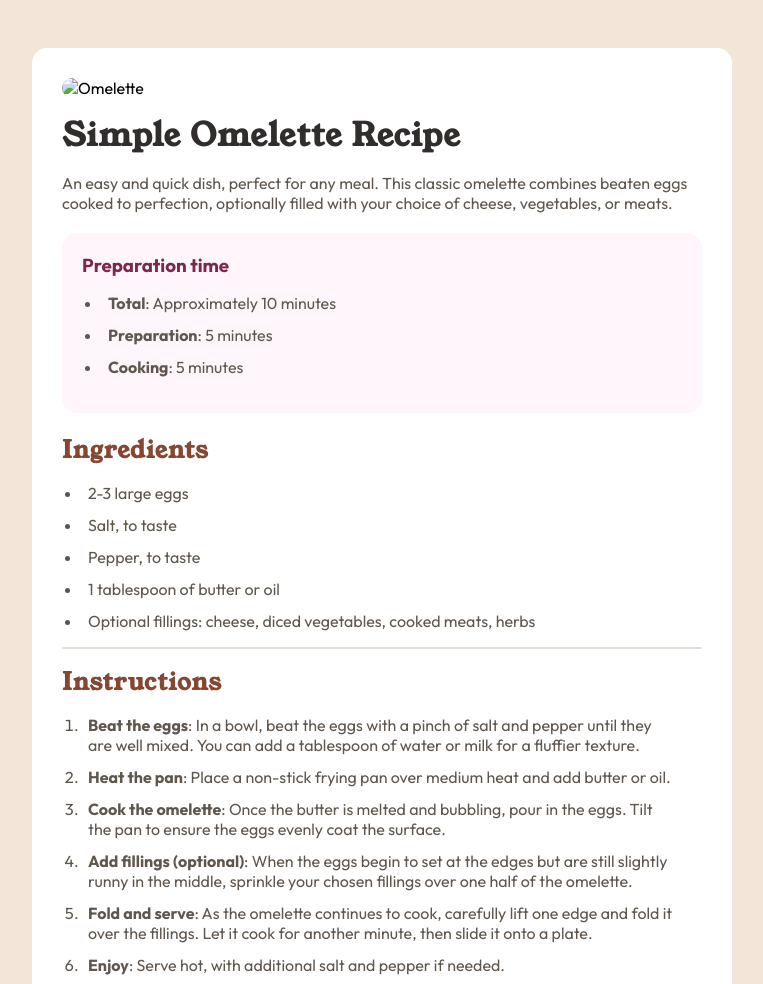
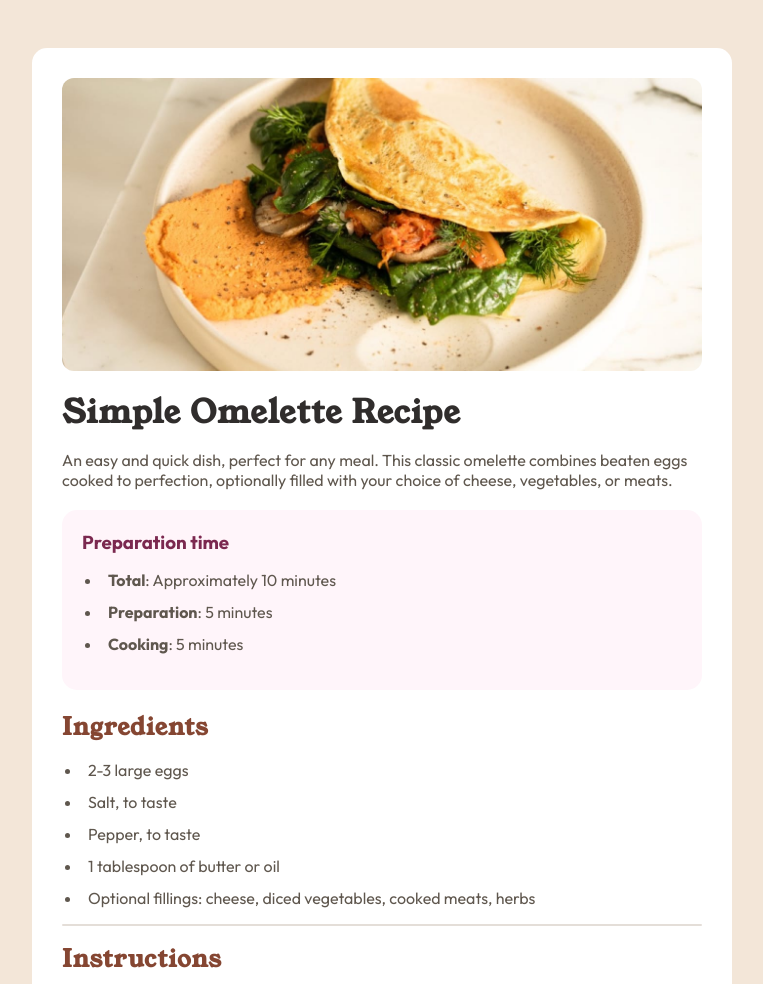
Before and after one commit to Luneaa/Frontend-Mentor_Recipe-page, a plain HTML site: page index.html in a window 1280 px wide. Shown: the top 984 px of the page, without its empty margins (258-1021 px from the left). Drawn offline with Linux system fonts and the light colour scheme.

Commit message:
change relative path

```diff
--- a/index.html
+++ b/index.html
@@ -23,7 +23,7 @@
   <main>
     <div>
       <div class="img_container">
-        <img src="../recipe-page-main/assets/images/image-omelette.jpeg" alt="Omelette">
+        <img src="assets\images\image-omelette.jpeg" alt="Omelette">
       </div>
 
       <h1 class="omelette_title">Simple Omelette Recipe</h1>
```
